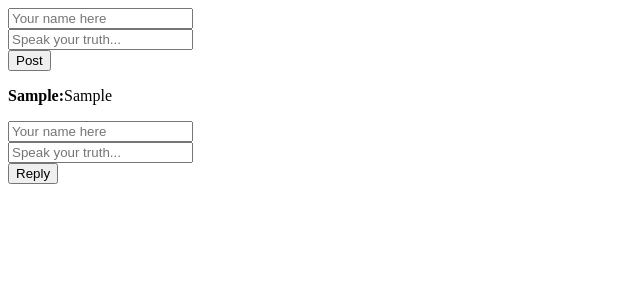
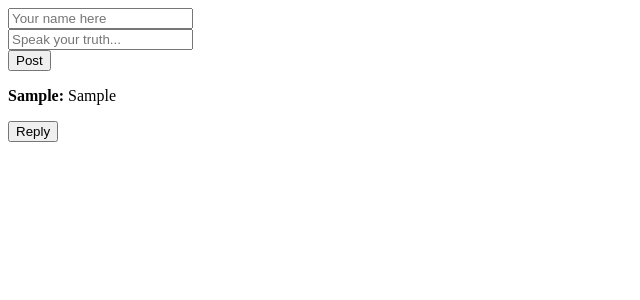
Before and after one commit to cis-1962/hw5-react-comment-app-triplea7, a React (Vite) app: page / in a window 1280 px wide. Both pictures are taken after typing "Sample", "Sample" into the empty fields and a click on the button "Post". Shown: the top 300 px of the page, without its empty margins (0-640 px from the left). Built offline with nearby package versions, Linux system fonts and the light colour scheme.

Commit message:
reply input boxes only appear if u hit reply

```diff
--- a/src/reply.tsx
+++ b/src/reply.tsx
@@ -12,13 +12,20 @@ export interface ReplyProps {
 export default function Reply({ post, whenReply }: ReplyProps) {
   const [replier, setReplier] = useState('');
   const [replyBody, setReplyBody] = useState('');
+  const [showInputs, setShowInputs] = useState(false);
 
   return (
     <div>
       <p>
-        <strong>{post.name}:</strong>
+        <strong>{post.name}: </strong>
         {post.body}
       </p>
+      {!showInputs ? (
+        <button type="submit" onClick={() => setShowInputs(true)}>
+          Reply
+        </button>
+      ) : (
+        <>
           <div>
             <input
               type="text"
@@ -46,7 +53,7 @@ export default function Reply({ post, whenReply }: ReplyProps) {
               setReplyBody('');
             }}
           >
-        Reply
+            Post
           </button>
           <div>
             {post.replies.map((reply, index) => (
@@ -54,6 +61,8 @@ export default function Reply({ post, whenReply }: ReplyProps) {
               <Reply key={index} post={reply} whenReply={whenReply} />
             ))}
           </div>
+        </>
+      )}
     </div>
   );
 }
```
Lines whose indentation alone changed are shown as unchanged.
